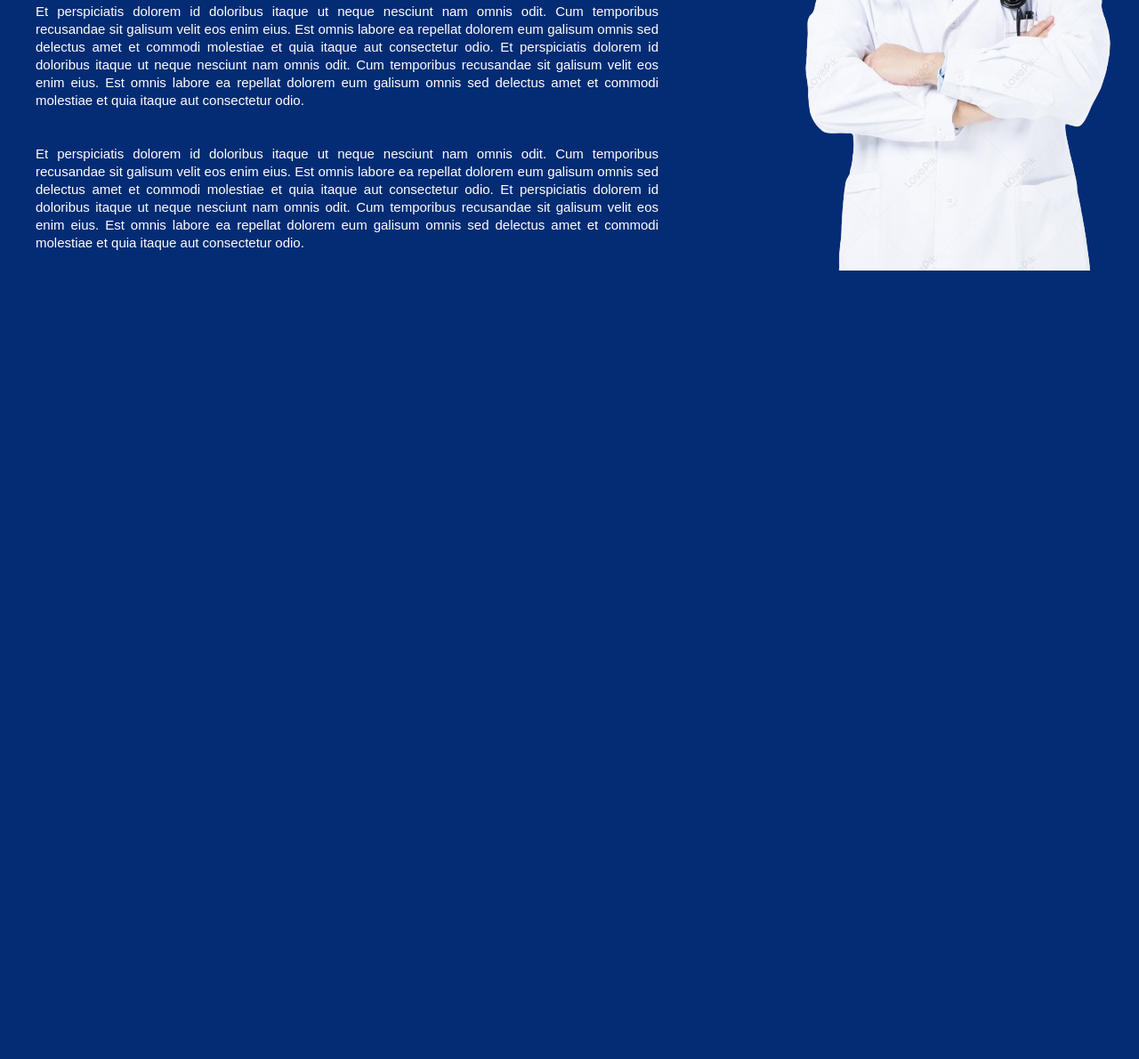
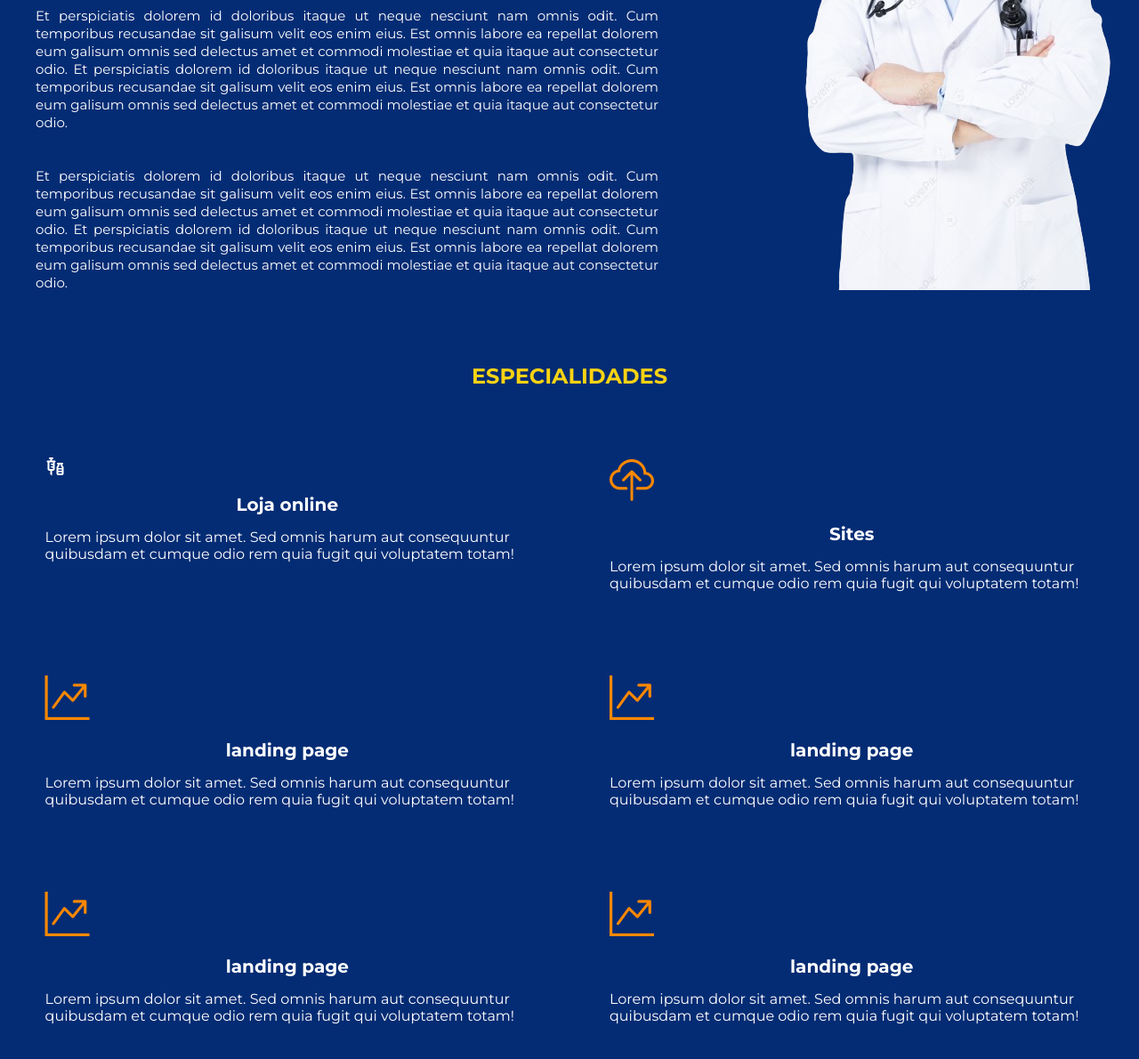
Before and after one commit to pedroaugustos12/Projeto-site-Clinica-m-dica, a plain HTML site: page index.html in a window 1280 px wide. Shown: the part 480-1670 px from the top of the page at 89% size. Before the commit the page ends 803 px from the top, so only its background shows below. Drawn offline with nearby package versions, Linux system fonts and the light colour scheme.

Commit message:
Adição de uma nova parte do projeto
Adicionada a parte de especialidades, porém falta estilizar melhor e trocar os icons

```diff
--- a/index.html
+++ b/index.html
@@ -1,15 +1,27 @@
 <!DOCTYPE html>
 <html lang="pt-br">
+
 <head>
     <meta charset="UTF-8">
     <meta name="viewport" content="width=device-width, initial-scale=1.0">
     <title>MedOnline</title>
+    <!--Fontes-->
+    <link rel="preconnect" href="https://fonts.googleapis.com">
+    <link rel="preconnect" href="https://fonts.gstatic.com" crossorigin>
+    <link href="https://fonts.googleapis.com/css2?family=Montserrat:ital,wght@0,100..900;1,100..900&display=swap"
+        rel="stylesheet">
+    <!--Fontes//-->
+    <!--icons-->
+    <link rel="stylesheet" href="https://cdn.jsdelivr.net/npm/bootstrap-icons@1.11.3/font/bootstrap-icons.min.css">
+    <link rel="stylesheet" href="https://fonts.googleapis.com/css2?family=Material+Symbols+Outlined:opsz,wght,FILL,GRAD@20..48,100..700,0..1,-50..200" />
+    <!--icons-->
     <link rel="stylesheet" href="style.css">
     <script src="script.js"></script>
 
 
 
 </head>
+
 <body>
     <header>
         <div class="container">
@@ -80,6 +92,51 @@
 
         </section> <!--principal-->
 
+        <section class="especialidades">
+            <div class="interface">
+                <h2 class="titulo">ESPECIALIDADES</h2>
+                <div class="flex">
+                    <div class="especialidades-box">
+                        <span class="material-symbols-outlined"> vaccines</span>
+                        <h3>Loja online</h3>
+                        <p>Lorem ipsum dolor sit amet. Sed omnis harum aut consequuntur quibusdam et cumque odio rem
+                            quia fugit qui voluptatem totam!</p>
+                    </div><!--especialidades-box-->
+
+                    <div class="especialidades-box">
+                        <i class="bi bi-cloud-upload"></i>
+                        <h3>Sites</h3>
+                        <p>Lorem ipsum dolor sit amet. Sed omnis harum aut consequuntur quibusdam et cumque odio rem
+                            quia fugit qui voluptatem totam!</p>
+                    </div><!--especialidades-box-->
+                    <div class="especialidades-box">
+                        <i class="bi bi-graph-up-arrow"></i>
+                        <h3>landing page</h3>
+                        <p>Lorem ipsum dolor sit amet. Sed omnis harum aut consequuntur quibusdam et cumque odio rem
+                            quia fugit qui voluptatem totam!</p>
+                    </div><!--especialidades-box-->
+                    <div class="especialidades-box">
+                        <i class="bi bi-graph-up-arrow"></i>
+                        <h3>landing page</h3>
+                        <p>Lorem ipsum dolor sit amet. Sed omnis harum aut consequuntur quibusdam et cumque odio rem
+                            quia fugit qui voluptatem totam!</p>
+                    </div><!--especialidades-box-->
+                    <div class="especialidades-box">
+                        <i class="bi bi-graph-up-arrow"></i>
+                        <h3>landing page</h3>
+                        <p>Lorem ipsum dolor sit amet. Sed omnis harum aut consequuntur quibusdam et cumque odio rem
+                            quia fugit qui voluptatem totam!</p>
+                    </div><!--especialidades-box-->
+                    <div class="especialidades-box">
+                        <i class="bi bi-graph-up-arrow"></i>
+                        <h3>landing page</h3>
+                        <p>Lorem ipsum dolor sit amet. Sed omnis harum aut consequuntur quibusdam et cumque odio rem
+                            quia fugit qui voluptatem totam!</p>
+                    </div><!--especialidades-box-->
+                </div> <!--flex-->
+            </div> <!--interface-->
+        </section> <!--Especialidades-->
+
 
 
 
@@ -91,4 +148,5 @@
     </main>
 
 </body>
+
 </html>
--- a/style.css
+++ b/style.css
@@ -102,3 +102,51 @@ section.principal .flex {
     animation: flutuar 2s ease-in-out infinite alternate;
 
 }
+
+/*ESPECIALIDADES*/
+
+section.especialidades h2{
+    color: #fad312;
+    text-align: center;
+    margin-bottom: 30px;
+}
+
+section.especialidades h3{
+    color: #fff;
+    text-align: center;
+}
+
+section.especialidades {
+    padding: 40px 2%;
+}
+
+section.especialidades .flex  {
+   flex-wrap: wrap;
+   justify-content: space-between;
+   gap:20px;
+}
+
+.especialidades .especialidades-box {
+    color: #fff;
+    padding: 25px;
+    border-radius: 10px;
+    transition: .2s;
+    width: calc(50% - 20px);
+    margin-top: 20px;
+
+}
+
+.especialidades .especialidades-box:hover {
+    transform: scale(1.05);
+    box-shadow: 0 0 15px #ffffff;
+}
+
+.especialidades .especialidades-box i {
+    font-size: 50px;
+    color: #ff8800;
+}
+
+.especialidades .especialidades-box h3 {
+    font-size: 20px;
+    margin: 15px 0;
+}
```
